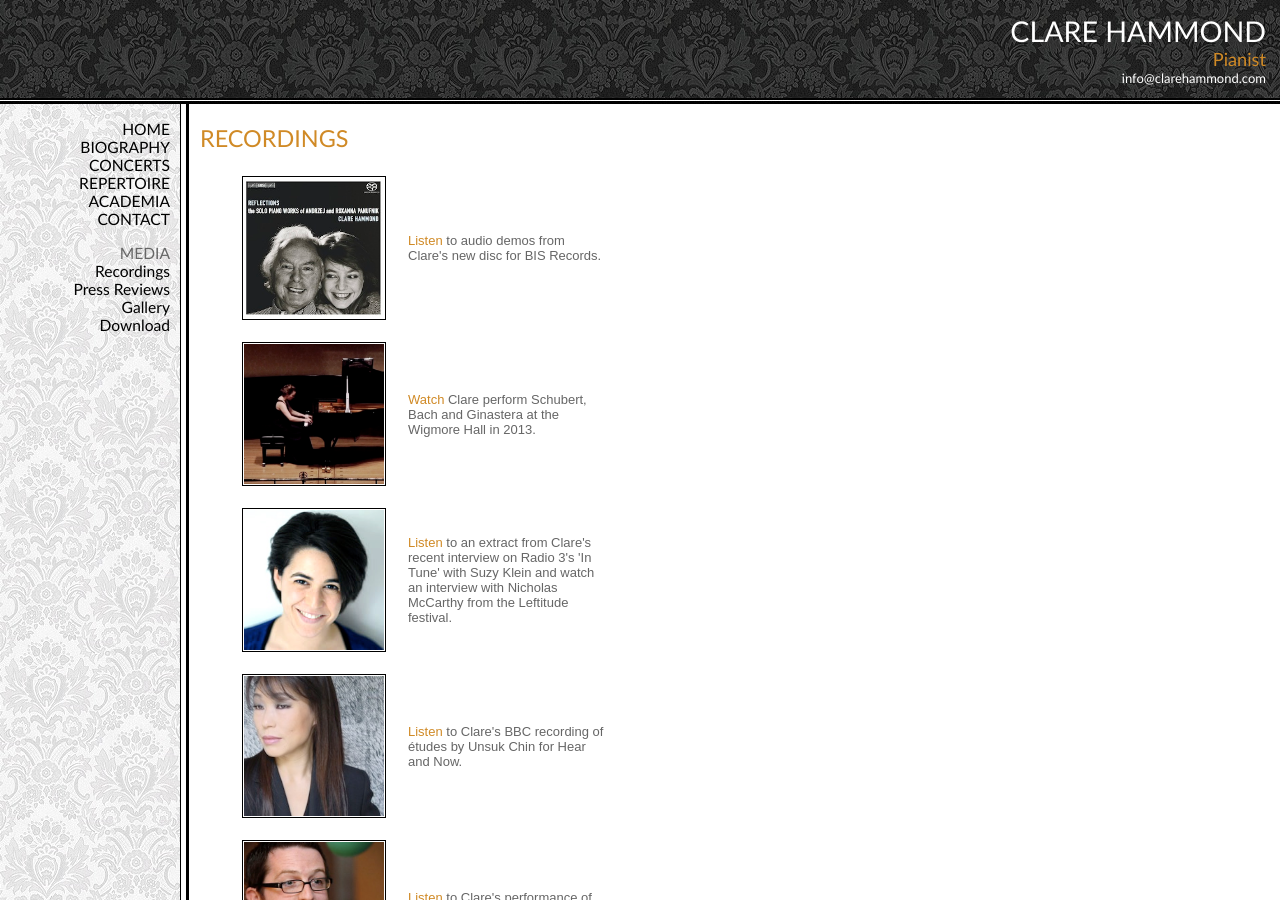
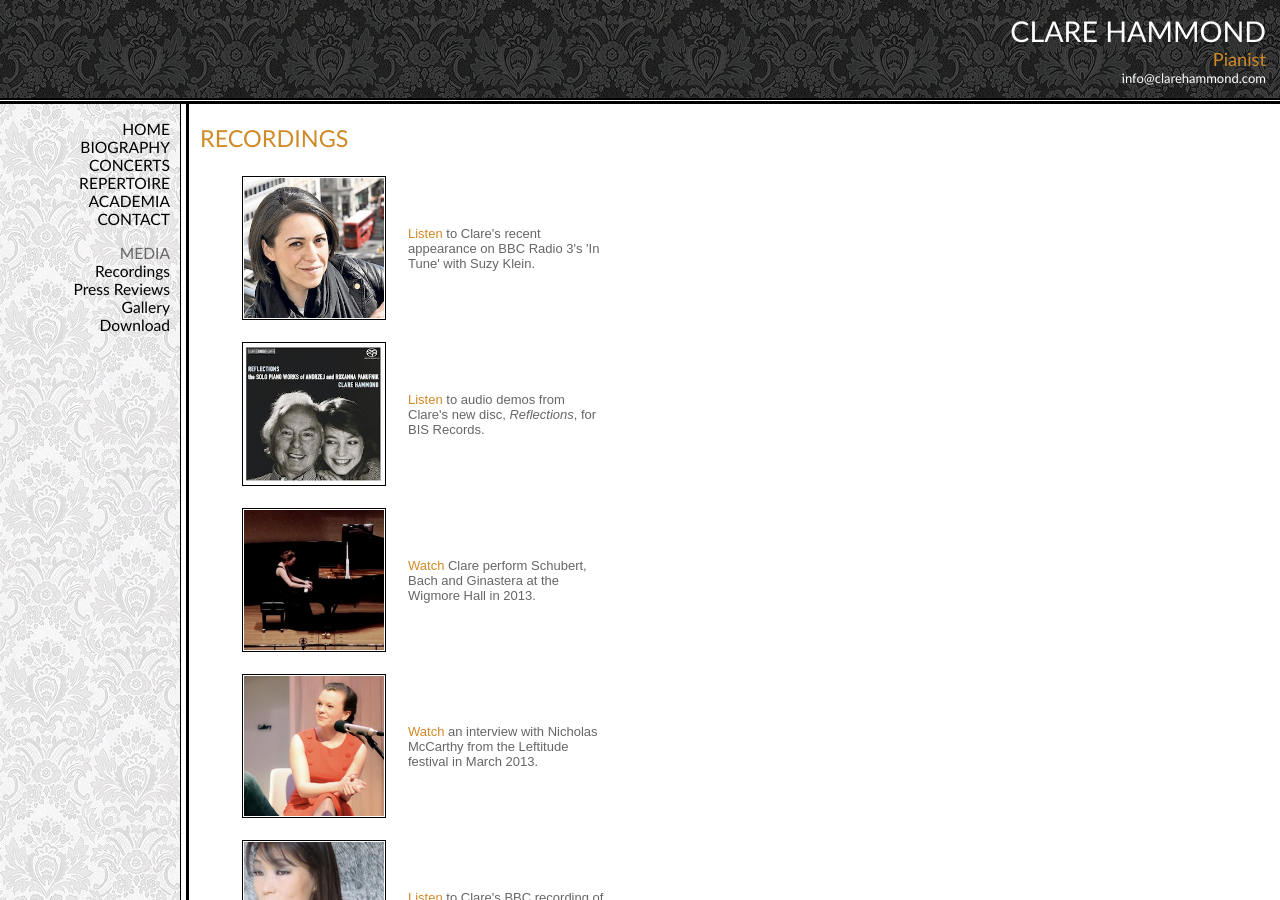
Before and after one commit to hammonc/clarehammond.com, a Jekyll site: the page built from recordings.html, in a window 1280 px wide and 900 px high. Built offline with Jekyll 4.4.1, drawn with Linux system fonts in a browser that asks for light colours; some of the changed text lies outside the part shown.

Commit message:
recordings

```diff
--- a/recordings.html
+++ b/recordings.html
@@ -7,11 +7,20 @@ layout: no-image
 
 <table id="recording-links">
     <tr>
+    <td><a href="in_tune_3.html" class="popupwindow"
+    rel="height:450,width:600,scrollbars:1,status:1,resizable:0"><img src="resources/it3.jpg"
+    class="recording-link-img" /></a></td>
+    <td width="200"><a href="in_tune_3.html" class="popupwindow"
+    rel="height:450,width:750,scrollbars:1,status:1,resizable:0">Listen</a> to Clare's recent appearance on BBC Radio 3's 'In Tune' with Suzy Klein.</td>
+  </tr>
+
+
+    <tr>
     <td><a href="panufnik_cd.html" class="popupwindow"
     rel="height:450,width:750,scrollbars:1,status:1,resizable:0"><img src="resources/panufnik-square.jpg"
     class="recording-link-img" /></a></td>
     <td width="200"><a href="panufnik_cd.html" class="popupwindow"
-    rel="height:450,width:750,scrollbars:1,status:1,resizable:0">Listen</a> to audio demos from Clare's new disc for BIS Records.</td>
+    rel="height:450,width:750,scrollbars:1,status:1,resizable:0">Listen</a> to audio demos from Clare's new disc, <em>Reflections</em>, for BIS Records.</td>
   </tr>
 
     <tr>
@@ -24,11 +33,11 @@ layout: no-image
 
     <tr>
     <td><a href="in_tune.html" class="popupwindow"
-    rel="height:450,width:450,scrollbars:1,status:1,resizable:0"><img src="resources/suzy.jpg"
+    rel="height:450,width:450,scrollbars:1,status:1,resizable:0"><img src="resources/leftitude-square.jpg"
     class="recording-link-img" /></a></td>
-    <td width="200"><a href="in_tune.html" class="popupwindow"
-    rel="height:450,width:450,scrollbars:1,status:1,resizable:0">Listen</a>
-    to an extract from Clare's recent interview on Radio 3's 'In Tune' with Suzy Klein and watch an interview with Nicholas McCarthy from the Leftitude festival.</td>
+    <td width="200"><a href="leftitude.html" class="popupwindow"
+    rel="height:450,width:450,scrollbars:1,status:1,resizable:0">Watch</a>
+    an interview with Nicholas McCarthy from the Leftitude festival in March 2013.</td>
   </tr>
 
   <tr>
@@ -92,14 +101,7 @@ to a clip from Clare's recent broadcast on BBC Radio 3's 'Live in Concert', dire
     rel="height:450,width:600,scrollbars:1,status:1,resizable:0">Listen</a>
     to demos from Clare and the Piatti Quartet's CD, recently recorded for Future Classics.</td>
   </tr>
-  <tr>
-    <td><a href="in-tune.html" class="popupwindow"
-    rel="height:450,width:450,scrollbars:1,status:1,resizable:0"><img src="resources/in-tune.jpg"
-    class="recording-link-img" /></a></td>
-    <td width="200"><a href="in-tune.html" class="popupwindow"
-    rel="height:450,width:450,scrollbars:1,status:1,resizable:0">Listen</a>
-    to a recording of Ken Hesketh's 'Auge' from Clare's In Tune broadcast with Sean Rafferty.</td>
-  </tr>
+
 
   <tr>
     <td><a href="piano-polyptych.html" class="popupwindow"
```
Also changed, not shown: in_tune_3.html (added, +21 -0 lines), leftitude.html (added, +17 -0 lines), resources/it3.jpg (added), resources/leftitude-square.jpg (added), 1 other file.
